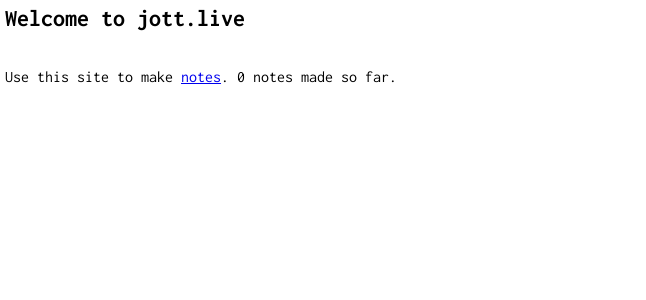
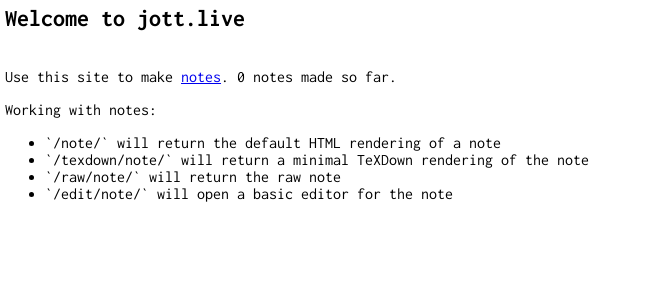
Before and after one commit to bwasti/jott, a Flask app: page / in a window 1280 px wide. Shown: the top 300 px of the page, without its empty margins (0-646 px from the left). Run offline with Flask 2, Linux system fonts and the light colour scheme; data that the repository does not hold is empty.

Commit message:
Adding instructions for how to view notes on the index page

```diff
--- a/templates/index.html
+++ b/templates/index.html
@@ -22,6 +22,17 @@ body {
 	<h2>Welcome to jott.live</h2>
 	<br>
 	Use this site to make <a href="/edit/note/">notes<a>.
-	{{count}} notes made so far.
+    {{count}} notes made so far.
+    <br/>
+    <p>
+        Working with notes:
+        <ul>
+            <li>`/note/<note-name>` will return the default HTML rendering of a note</li>
+            <li>`/texdown/note/<note-name>` will return a minimal TeXDown rendering of the note</li>
+            <li>`/raw/note/<note-name>` will return the raw note</li>
+            <li>`/edit/note/<note-name>` will open a basic editor for the note</li>
+        </ul>
+    </p>
+
 </body>
 </html>
```
